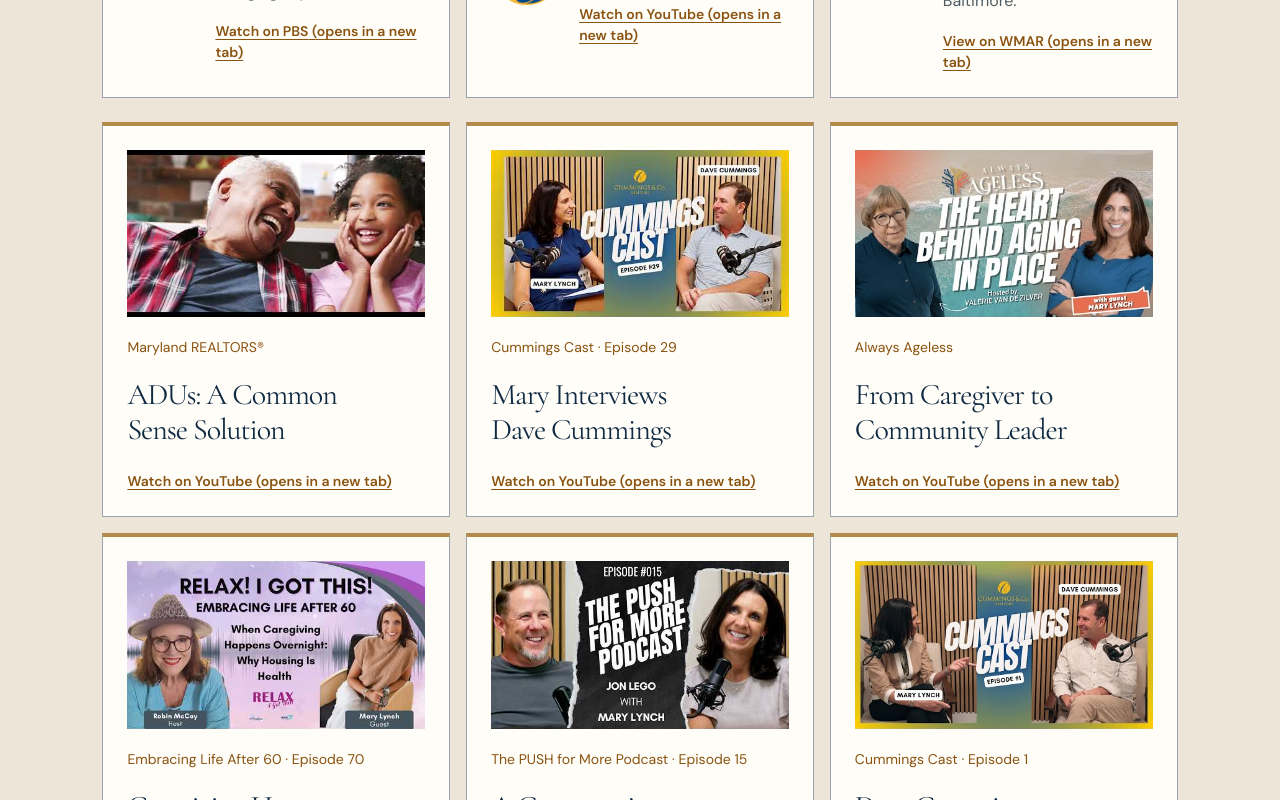
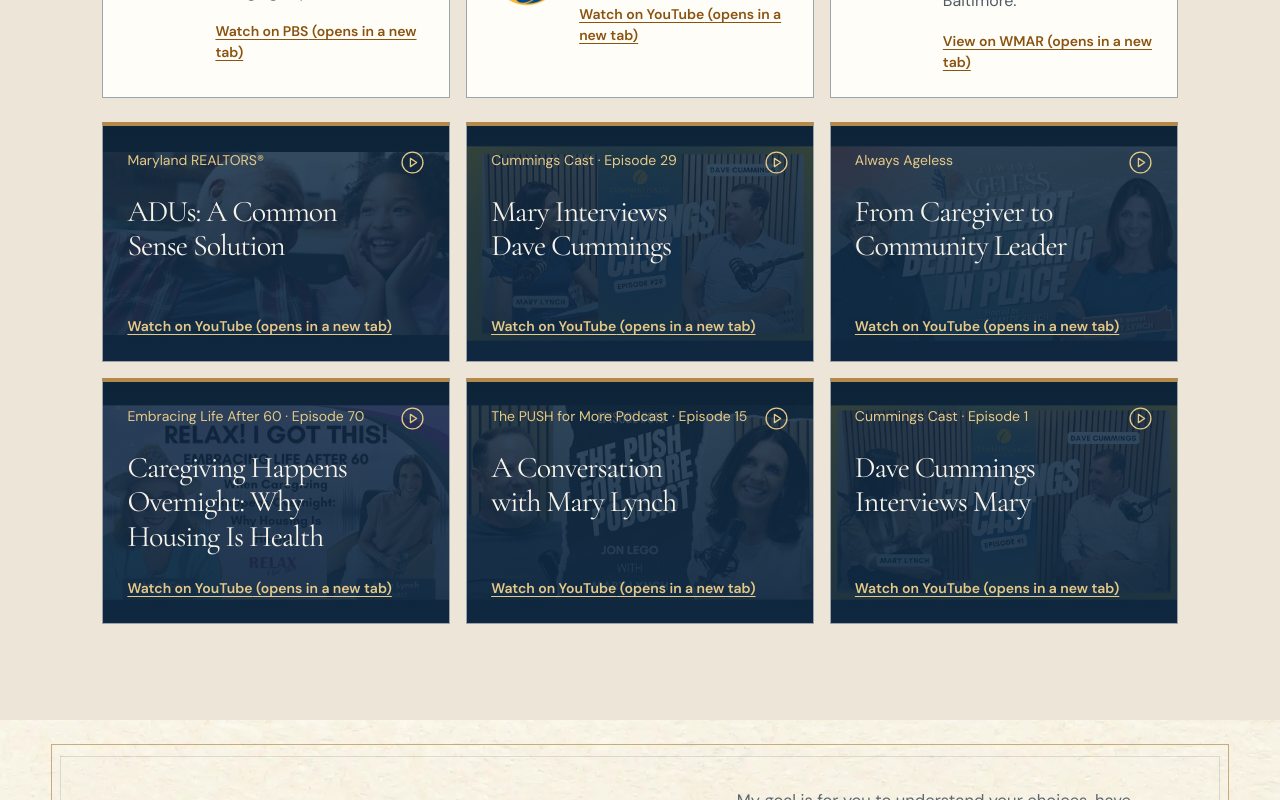
Before and after one commit to ckleb16/Downisze-Baltimore-updates, a React (Vite) app in the folder client/: page /meet-mary in a window 1280 px wide. Shown: the part 5500-6300 px from the top of the page. Built offline with nearby package versions, Linux system fonts and the light colour scheme.

Commit message:
Update Site source

```diff
--- a/client/src/components/MaryMedia.tsx
+++ b/client/src/components/MaryMedia.tsx
@@ -40,12 +40,11 @@ const youtubeAppearances = [
   },
 ];
 
-function VideoPreview({ thumbnail }: { thumbnail: string }) {
+function VideoBackground({ thumbnail }: { thumbnail: string }) {
   const [imageFailed, setImageFailed] = useState(false);
 
   return (
-    <span className="meet-media__preview" aria-hidden="true">
-      <PlayCircle size={48} strokeWidth={1.25} />
+    <span className="meet-media__background" aria-hidden="true">
       {!imageFailed && (
         <img
           src={thumbnail}
@@ -100,8 +99,8 @@ export default function MaryMedia() {
       <div className="meet-media__videos">
         {youtubeAppearances.map(({ outlet, title, href, thumbnail }) => (
           <a className="meet-media__video" key={href} href={href} target="_blank" rel="noopener noreferrer">
-            <VideoPreview thumbnail={thumbnail} />
-            <div className="meet-media__video-top"><span>{outlet}</span></div>
+            <VideoBackground thumbnail={thumbnail} />
+            <div className="meet-media__video-top"><span>{outlet}</span><PlayCircle size={25} strokeWidth={1.25} aria-hidden="true" /></div>
             <h3>{title}</h3>
             <span className="meet-media__action">Watch on YouTube<span className="sr-only"> (opens in a new tab)</span></span>
           </a>
```
Also changed, not shown: client/src/index.css.
